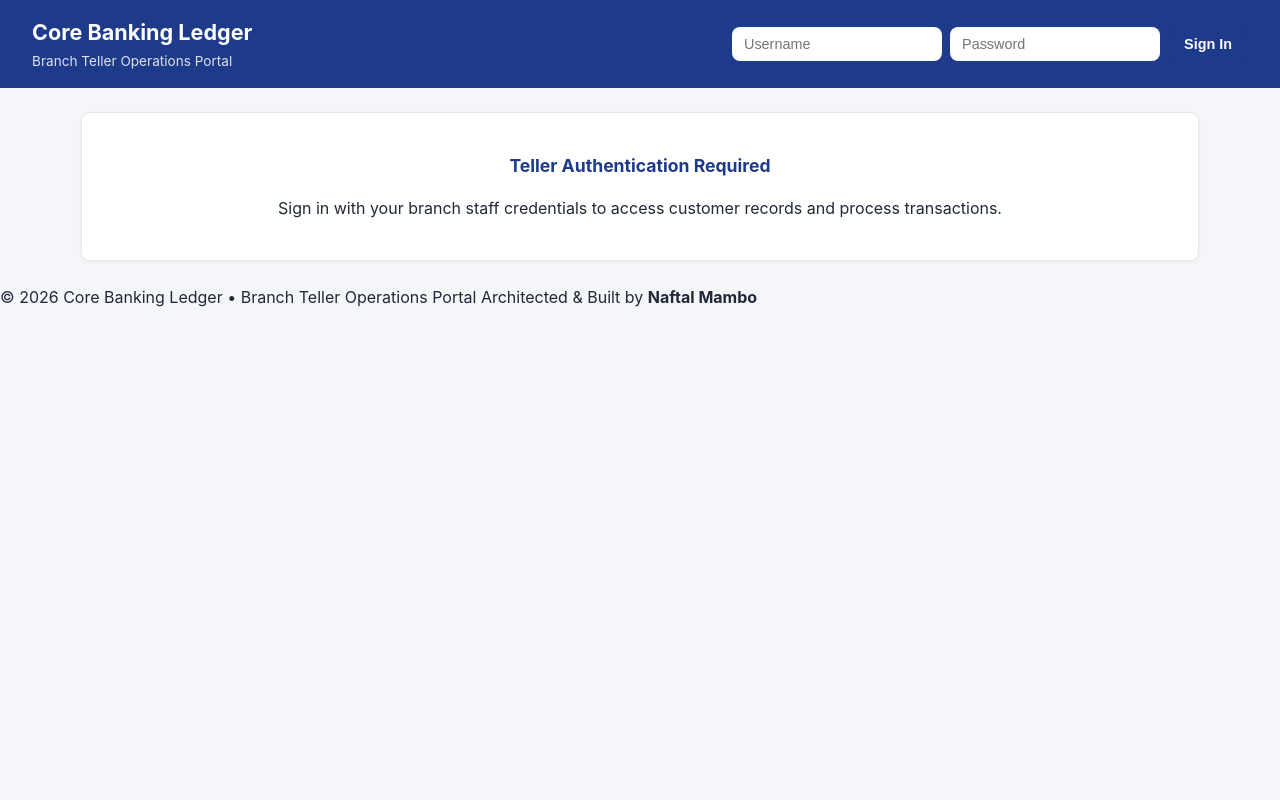
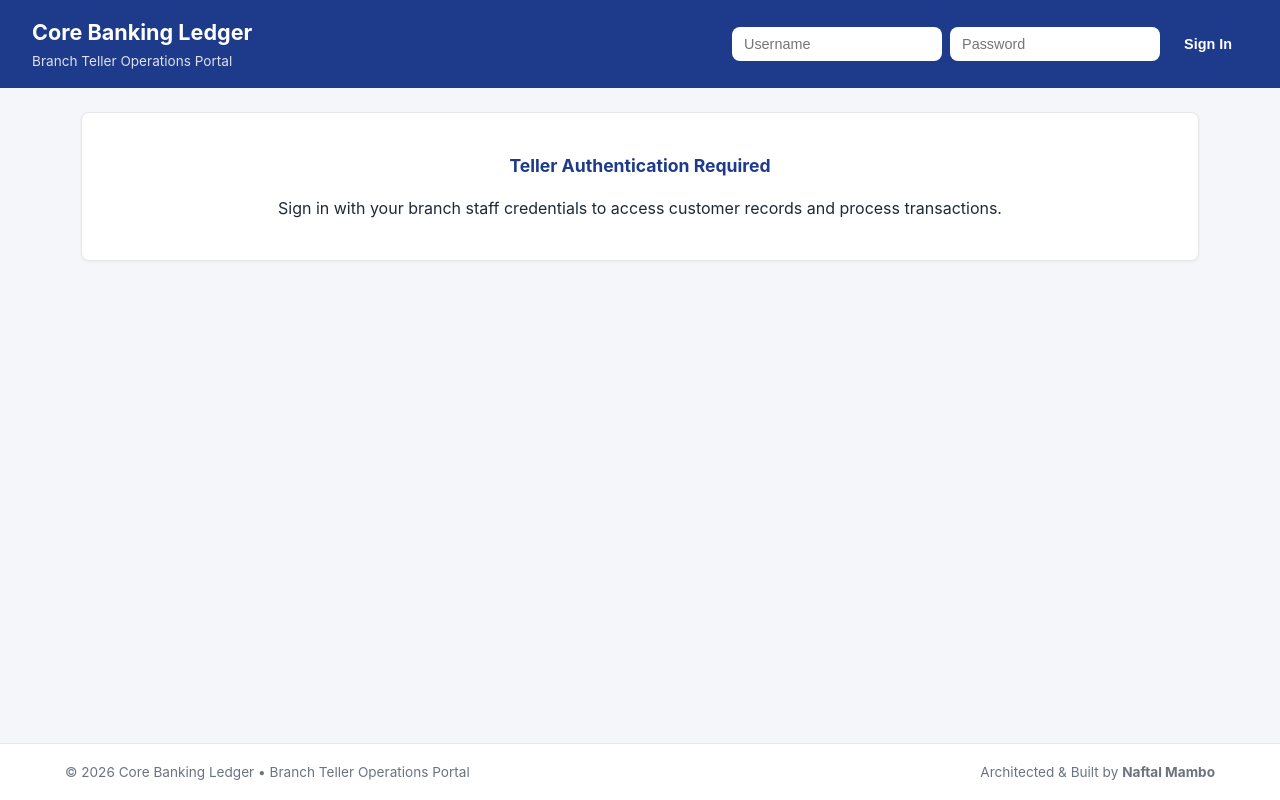
Before and after one commit to naftalmambo/sacco-management-backend, a Spring Boot app: page / in a window 1280 px wide. Run offline with Spring Boot 4, Linux system fonts and the light colour scheme; some of the project's set-up classes (security, data sources, template engines, error pages and the like) are left out, and stand-ins take their place.

Commit message:
Add footer style

```diff
--- a/src/main/resources/static/style.css
+++ b/src/main/resources/static/style.css
@@ -23,6 +23,9 @@ body {
   background-color: var(--bg);
   color: var(--text);
   line-height: 1.5;
+  min-height: 100vh;
+  display: flex;
+  flex-direction: column;
 }
 
 .topbar {
@@ -61,9 +64,11 @@ body {
 }
 
 .container {
+  width: 100%;
   max-width: 1150px;
   margin: 1.5rem auto;
   padding: 0 1rem;
+  flex: 1;
 }
 
 .card {
@@ -252,3 +257,20 @@ select:focus {
 .hidden {
   display: none !important;
 }
+.footer {
+  padding: 1.1rem 2rem;
+  border-top: 1px solid var(--border);
+  color: var(--muted);
+  font-size: 0.85rem;
+  background-color: var(--surface);
+}
+
+.footer-content {
+  max-width: 1150px;
+  margin: 0 auto;
+  display: flex;
+  justify-content: space-between;
+  align-items: center;
+  flex-wrap: wrap;
+  gap: 0.5rem;
+}
```
